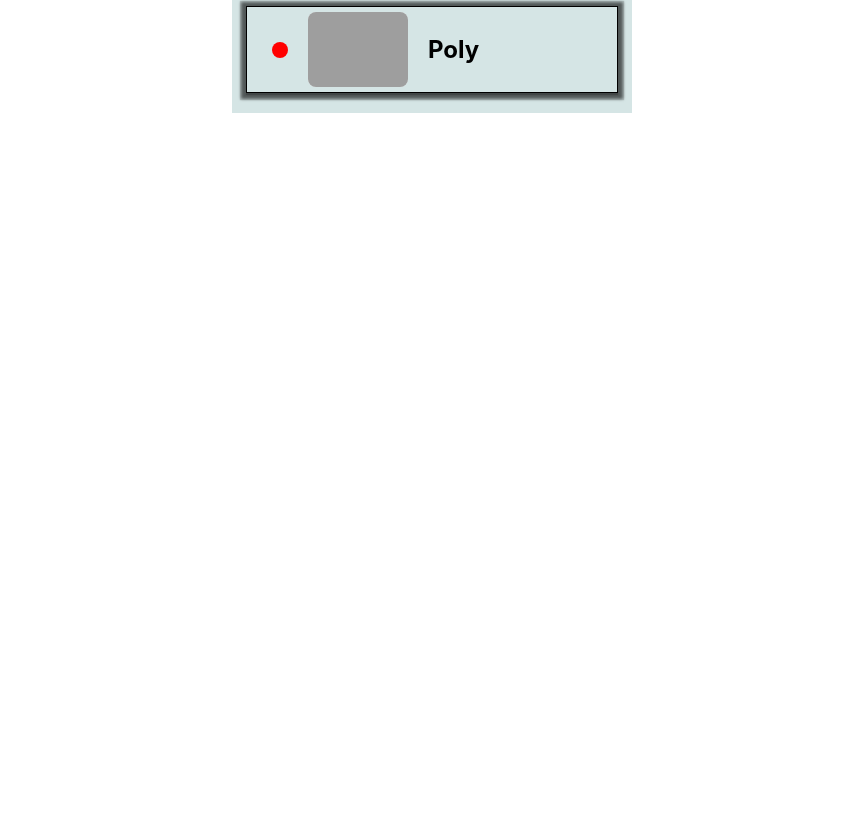
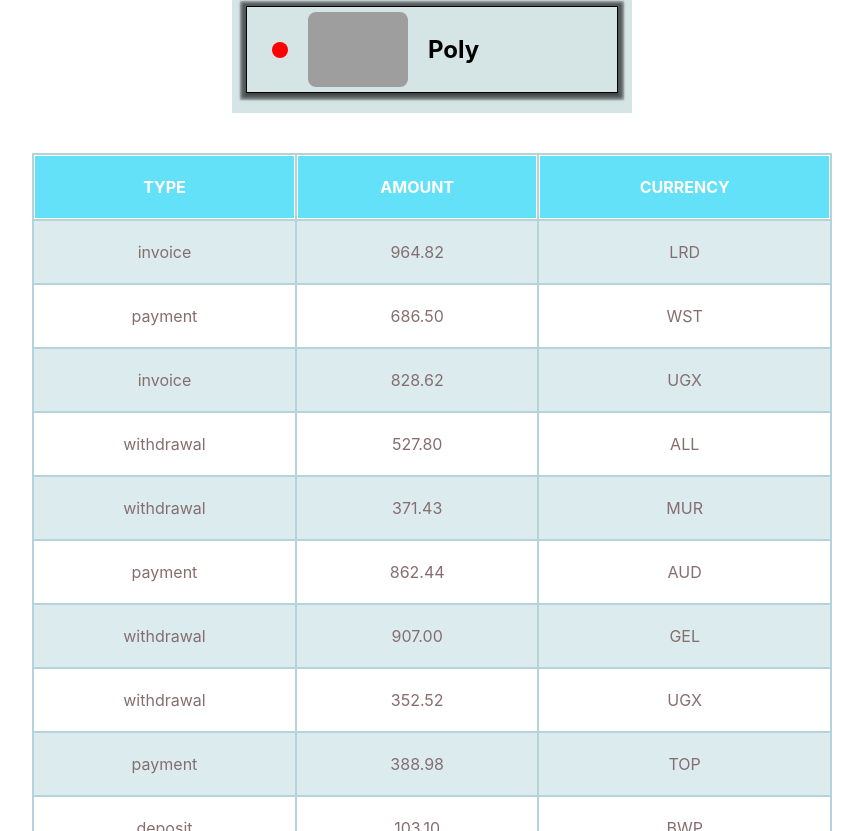
Before and after one commit to Evgeniy-D-2022/goit-react-hw-01-components, a React (Create React App) app: page / in a window 1280 px wide. Shown: the part 1249-2080 px from the top of the page, without its empty margins (208-1071 px from the left). Before the commit the page ends 1402 px from the top, so only its background shows below. Built offline with nearby package versions, Linux system fonts and the light colour scheme; grey boxes are pictures that could not be loaded.

Commit message:
ended part-TransactionHistory-hw-1

```diff
--- /dev/null
+++ b/src/Data/transactions.json
@@ -0,0 +1,122 @@
+[
+  {
+    "id": "1e0700a2-5183-4291-85cc-2065a036a683",
+    "type": "invoice",
+    "amount": "964.82",
+    "currency": "LRD"
+  },
+  {
+    "id": "a30f821b-4d25-4ff0-abdd-e340b3f0dd2b",
+    "type": "payment",
+    "amount": "686.50",
+    "currency": "WST"
+  },
+  {
+    "id": "44dca67a-8e5a-4798-bf8e-b15efd4e1abd",
+    "type": "invoice",
+    "amount": "828.62",
+    "currency": "UGX"
+  },
+  {
+    "id": "ea8ed3dc-2b68-4a53-905a-53ecb0adef33",
+    "type": "withdrawal",
+    "amount": "527.80",
+    "currency": "ALL"
+  },
+  {
+    "id": "ea76146a-0b00-4b80-bc02-a8c822176712",
+    "type": "withdrawal",
+    "amount": "371.43",
+    "currency": "MUR"
+  },
+  {
+    "id": "63ca02f9-d637-46b5-9237-f3b24425e029",
+    "type": "payment",
+    "amount": "862.44",
+    "currency": "AUD"
+  },
+  {
+    "id": "ed0263e8-59a5-4bf1-87e0-2bb88e53dc34",
+    "type": "withdrawal",
+    "amount": "907.00",
+    "currency": "GEL"
+  },
+  {
+    "id": "6013bad0-750c-4691-8bc2-d8f2b43969c4",
+    "type": "withdrawal",
+    "amount": "352.52",
+    "currency": "UGX"
+  },
+  {
+    "id": "252c7be4-8b06-4fa7-8d42-61fb835b70d5",
+    "type": "payment",
+    "amount": "388.98",
+    "currency": "TOP"
+  },
+  {
+    "id": "4eaab41b-b967-40ac-82ed-85fc66f646f1",
+    "type": "deposit",
+    "amount": "103.10",
+    "currency": "BWP"
+  },
+  {
+    "id": "9648a350-8469-42d5-8bf3-18090de5fe67",
+    "type": "withdrawal",
+    "amount": "322.32",
+    "currency": "MRO"
+  },
+  {
+    "id": "9c5c25fb-1a95-4b2f-8d1f-4c4426d677cc",
+    "type": "invoice",
+    "amount": "14.79",
+    "currency": "PYG"
+  },
+  {
+    "id": "43ef232c-80e9-4d6f-b48a-b22405620de3",
+    "type": "payment",
+    "amount": "904.86",
+    "currency": "CHF"
+  },
+  {
+    "id": "5161682e-e620-4019-ab0a-24ceb10fbd20",
+    "type": "withdrawal",
+    "amount": "307.08",
+    "currency": "NOK"
+  },
+  {
+    "id": "7b119d71-42e6-4c42-a141-6818b07bb9ff",
+    "type": "invoice",
+    "amount": "275.07",
+    "currency": "AWG"
+  },
+  {
+    "id": "a4f65722-65c4-4c28-b1f4-b8ed988bb205",
+    "type": "deposit",
+    "amount": "213.10",
+    "currency": "STD"
+  },
+  {
+    "id": "c6e5784b-0ca3-48d6-86e5-b5128af5a523",
+    "type": "invoice",
+    "amount": "116.11",
+    "currency": "CUP CUC"
+  },
+  {
+    "id": "c9ebed6a-3a02-4b49-ac0d-0534b51f2bfd",
+    "type": "invoice",
+    "amount": "878.67",
+    "currency": "HKD"
+  },
+  {
+    "id": "a4a98b0e-b22c-438b-9f83-de2df52110c8",
+    "type": "invoice",
+    "amount": "725.03",
+    "currency": "UYU UYI"
+  },
+  {
+    "id": "b39bfa7a-0166-4c47-94d6-87d20590f746",
+    "type": "payment",
+    "amount": "405.45",
+    "currency": "MDL"
+  }
+]
--- a/src/components/App.jsx
+++ b/src/components/App.jsx
@@ -4,6 +4,8 @@
 import { Statistics } from './Statistics/Statistics'
 import friends from '../Data/friends.json'
 import { FriendList } from './FriendList/FriendList'
+import transactions from '../Data/transactions.json'
+import { TransactionHistory } from './TransactionHistory/TransactionHistory'
 
 
 
@@ -21,6 +23,7 @@
 <Statistics
   title="Upload stats" stats={data}></Statistics>
   <FriendList friends={friends}></FriendList>
+  <TransactionHistory items={transactions}></TransactionHistory>
   </>
   );
 };
--- /dev/null
+++ b/src/components/TransactionHistory/TransactionHistory.jsx
@@ -0,0 +1,40 @@
+import PropTypes from "prop-types";
+import React from "react";
+import { Table, TableHeader, TableRow, TableBody, TableData } from './TransactionHistory.styled'
+
+export const TransactionHistory = ({ items }) => {
+    return (
+        <Table>
+  <thead>
+    <TableRow>
+      <TableHeader>Type</TableHeader>
+      <TableHeader>Amount</TableHeader>
+      <TableHeader>Currency</TableHeader>
+    </TableRow>
+  </thead>
+
+  <TableBody>
+  {items.map(({ id, type, amount, currency }) => {
+          return (
+            <TableRow key={id}>
+              <TableData>{type}</TableData>
+              <TableData>{amount}</TableData>
+              <TableData>{currency}</TableData>
+            </TableRow>
+          );
+        })}
+  </TableBody>
+</Table>
+    )
+}
+
+TransactionHistory.propTypes = {
+    items: PropTypes.arrayOf(
+        PropTypes.shape({
+          id: PropTypes.string,
+          type: PropTypes.string,
+          amount: PropTypes.string,
+          currency: PropTypes.string,
+        })
+      ),
+};
--- /dev/null
+++ b/src/components/TransactionHistory/TransactionHistory.styled.jsx
@@ -0,0 +1,38 @@
+import styled from "@emotion/styled";
+
+export const Table = styled.table`
+background-color: #b5d3d8;
+width: 800px;
+margin: 0px auto;
+margin-bottom: 60px;
+`
+
+export const TableHeader = styled.th`
+background-color: #62e1f8;
+font-size: 16px;
+color: white;
+text-transform: uppercase;
+height: 60px;
+border: 1px solid white;
+`
+
+export const TableRow = styled.tr`
+border: 1px solid white;
+&:nth-of-type(even) {
+    background-color: white;
+  }
+  &:hover {
+    background-color: #7dd8ea8f;
+  }
+`
+
+export const TableBody = styled.tbody`
+background-color: #dbebee;
+color: #876e6e;
+`
+
+export const TableData = styled.td`
+height: 60px;
+text-align: center;
+border-radius: inherit;
+`
```
